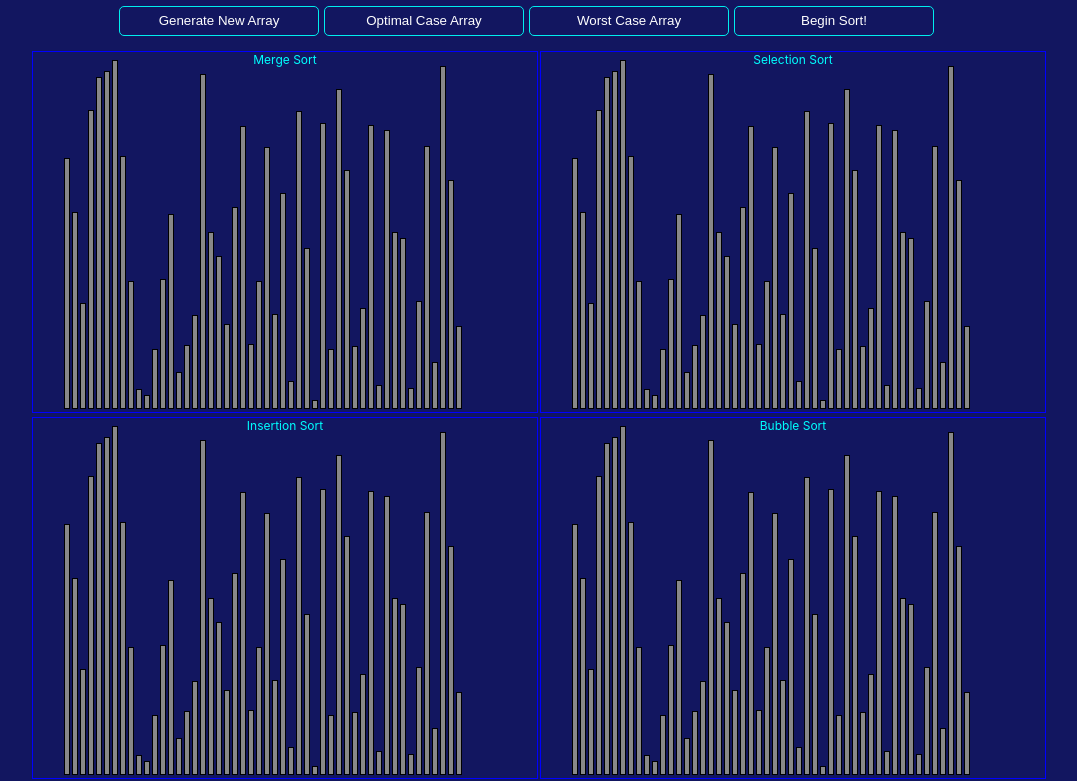
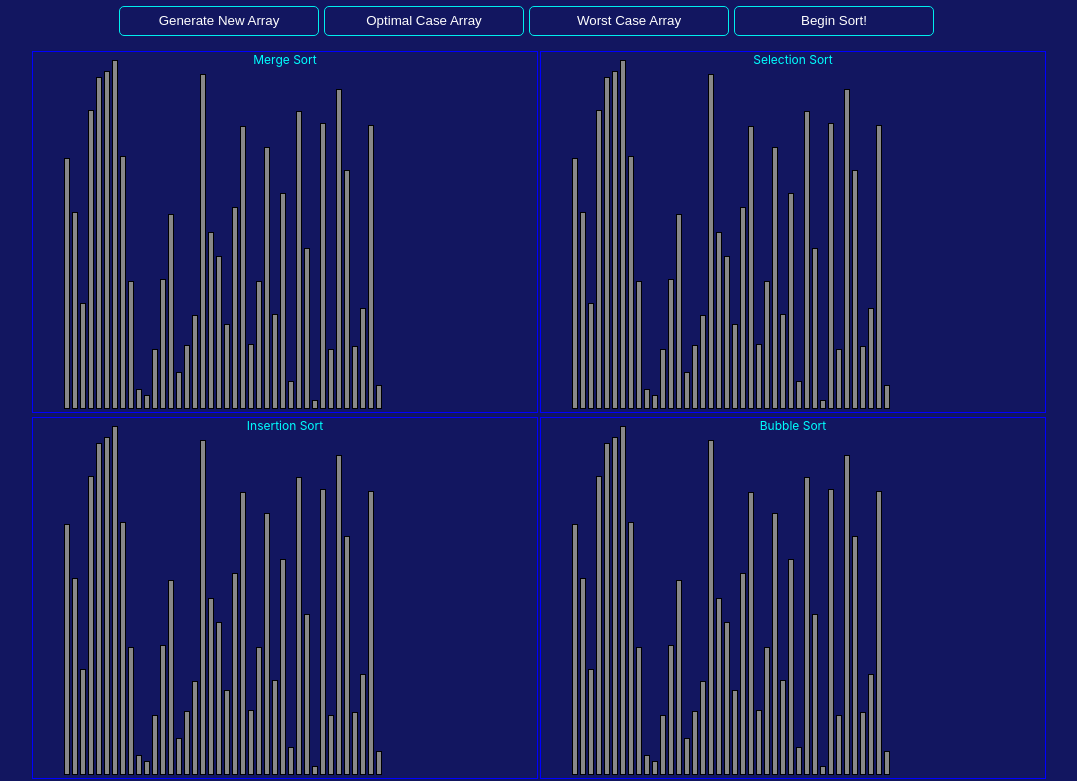
Before and after one commit to jackie-cc-lai/sortvisualize, a React (Create React App) app: page / in a window 1280 px wide. Shown: the top 781 px of the page, without its empty margins (111-1188 px from the left). Built offline with nearby package versions, Linux system fonts and the light colour scheme.

Commit message:
fixed styling bug (div not extending to bottom of page)

```diff
--- a/src/App.css
+++ b/src/App.css
@@ -1,5 +1,10 @@
 .App {
   text-align: center;
+  min-height:100%;
+  height:100%;
+  position:absolute;
+  width:100%;
+  bottom:0px;
 }
 
 html, body{
@@ -110,10 +115,12 @@ html, body{
 .sortContainer{
 	padding-top: 10px;
 	margin-left: 20px;
+
 }
 .main{
 	background-color: #121660;
 	margin-top: -2px;
+	height:100%;
 }
 
 .bar{
@@ -138,3 +145,6 @@ html, body{
 	border-color: #afa;
 
 }
+#root{
+	min-height:100%;
+}
--- a/src/App.js
+++ b/src/App.js
@@ -25,7 +25,7 @@ class App extends React.Component { //Currently statically written divs but will
 		this.MakeArray();
 	}
 
-	MakeArray(ArrSize = 50){
+	MakeArray(ArrSize = 40){
 		var toSort = makeRandomArray(ArrSize);
 		this.setState({
 			data: toSort,
@@ -33,7 +33,7 @@ class App extends React.Component { //Currently statically written divs but will
 			anireset: true,
 		});
 	}
-	MakeOptimal(ArrSize = 50){
+	MakeOptimal(ArrSize = 40){
 		const toSort = [];
 		let i;
 		for(i = 1 ; i < ArrSize+1 ; i ++ ){
@@ -45,7 +45,7 @@ class App extends React.Component { //Currently statically written divs but will
 			anireset: true,
 		});
 	}
-	MakeWorst(ArrSize = 50){
+	MakeWorst(ArrSize = 40){
 		const toSort = [];
 		let i;
 		for( i = ArrSize + 1 ; i > 0 ; i -- ){
```
